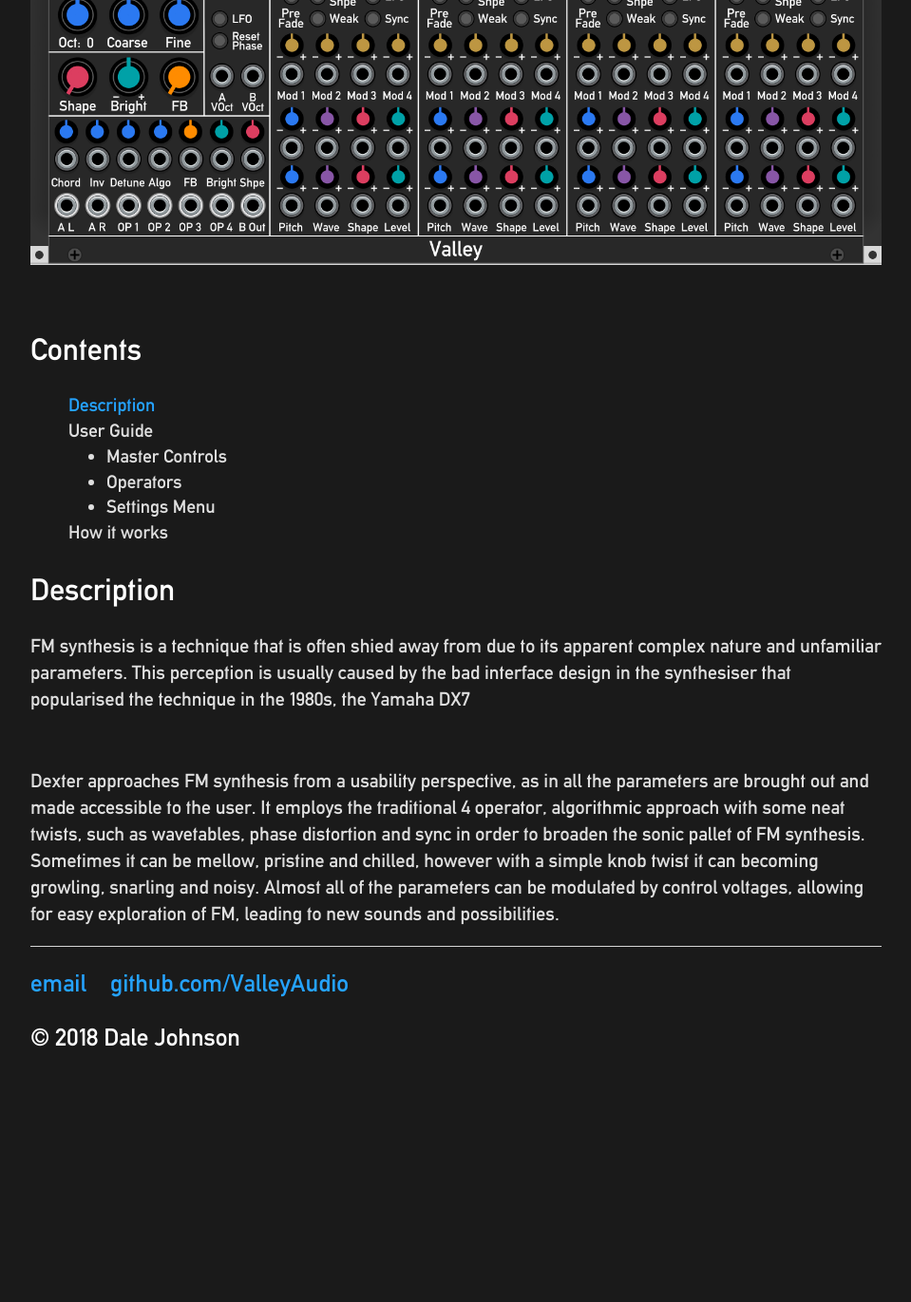
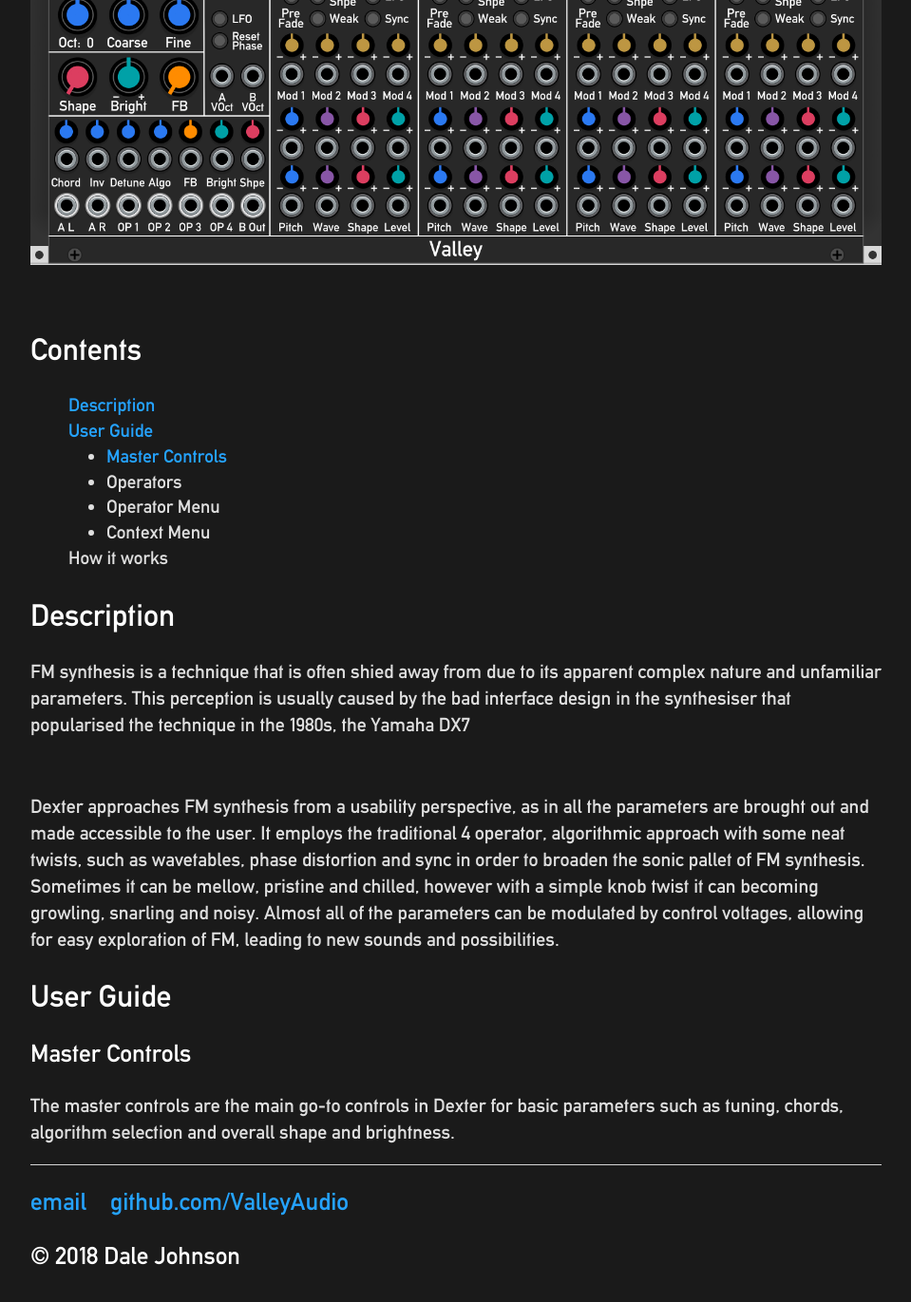
Before and after one commit to ValleyAudio/ValleyAudio.github.io, a Jekyll site: the page built from rack/dexter/dexter.html, in a window 1280 px wide and 1400 px high, scrolled down 560 px. Shown: the top 1371 px of the window at 95% size, without its empty margins (160-1119 px from the left). Built offline with Jekyll 4.4.1, drawn with Linux system fonts in a browser that asks for light colours; before the commit the page ends 1730 px from its top, so only the background shows below that.

Commit message:
Added to Dexter page

```diff
--- a/rack/dexter/dexter.html
+++ b/rack/dexter/dexter.html
@@ -11,17 +11,21 @@
     </center>
     <h2>Contents</h2>
     <ul style="list-style:none">
-        <li><a href="#Desc">Description</li>
-        <li>User Guide</li>
+        <li><a href="#desc">Description</a></li>
+        <li><a href="#userGuide">User Guide</a></li>
         <ul>
-            <li>Master Controls</li>
+            <li><a href="masterControls">Master Controls</a></li>
             <li>Operators</li>
-            <li>Settings Menu</li>
+            <li>Operator Menu</li>
+            <li>Context Menu</li>
         </ul>
         <li>How it works</li>
     </ul>
-    <h2 id="Desc">Description</h2>
+    <h2 id="desc">Description</h2>
     <p>FM synthesis is a technique that is often shied away from due to its apparent complex nature and unfamiliar parameters. This perception is usually caused by the bad interface design in the synthesiser that popularised the technique in the 1980s, the Yamaha DX7</p>
     <br>
     <p>Dexter approaches FM synthesis from a usability perspective, as in all the parameters are brought out and made accessible to the user. It employs the traditional 4 operator, algorithmic approach with some neat twists, such as wavetables, phase distortion and sync in  order to broaden the sonic pallet of FM synthesis. Sometimes it can be mellow, pristine and chilled, however with a simple knob twist it can becoming growling, snarling and noisy. Almost all of the parameters can be modulated by control voltages, allowing for easy exploration of FM, leading to new sounds and possibilities.</p>
+    <h2 id="userGuide">User Guide</h2>
+    <h3 id="masterControls">Master Controls</h3>
+    <p>The master controls are the main go-to controls in Dexter for basic parameters such as tuning, chords, algorithm selection and overall shape and brightness.</p>
 </div><!-- /.topograph -->
```
